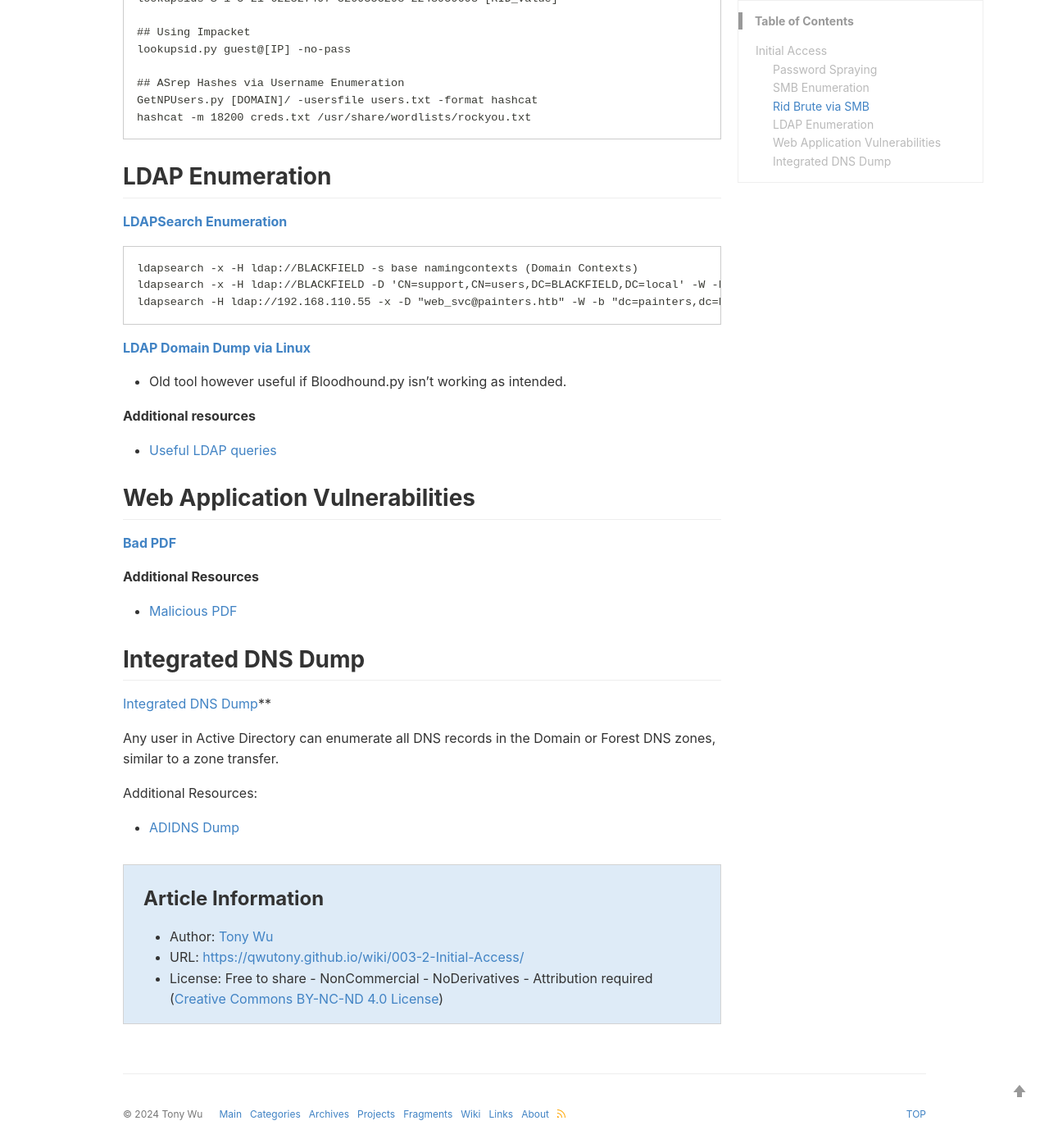
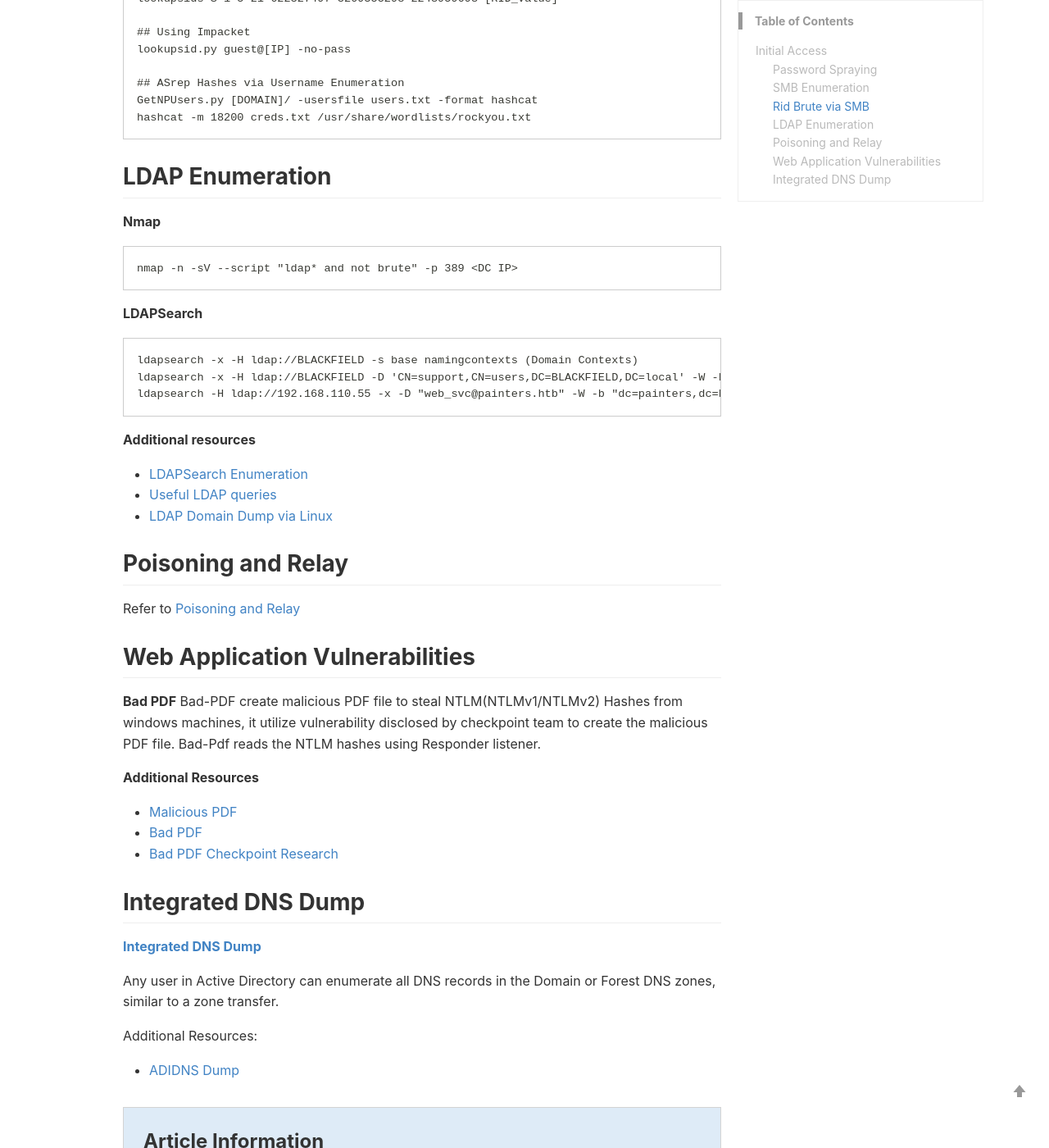
Before and after one commit to qwutony/qwutony.github.io, a Jekyll site: the page built from _wiki/003-2-Initial-Access.md, in a window 1280 px wide and 1400 px high, scrolled down 2058 px. Shown: the whole window at 82% size. Built offline with Jekyll 4.4.1, drawn with Linux system fonts in a browser that asks for light colours; a style sheet for code colours, icons or effects is not loaded.

Commit message:
Update 003-2-Initial-Access.md

````diff
--- a/_wiki/003-2-Initial-Access.md
+++ b/_wiki/003-2-Initial-Access.md
@@ -86,7 +86,13 @@ hashcat -m 18200 creds.txt /usr/share/wordlists/rockyou.txt
 ```
 
 ## LDAP Enumeration
-**[LDAPSearch Enumeration](https://notes.benheater.com/books/active-directory/page/ldapsearch)**
+**Nmap**
+
+```
+nmap -n -sV --script "ldap* and not brute" -p 389 <DC IP>
+```
+
+**LDAPSearch**
 
 ```
 ldapsearch -x -H ldap://BLACKFIELD -s base namingcontexts (Domain Contexts)
@@ -94,20 +100,25 @@ ldapsearch -x -H ldap://BLACKFIELD -D 'CN=support,CN=users,DC=BLACKFIELD,DC=loca
 ldapsearch -H ldap://192.168.110.55 -x -D "web_svc@painters.htb" -W -b "dc=painters,dc=htb" "(msDS-AllowedToDelegateTo=*)" msDS-AllowedToDelegateTo (Constrained Delegation)
 ```
 
-**[LDAP Domain Dump via Linux](https://github.com/dirkjanm/ldapdomaindump)**
-  - Old tool however useful if Bloodhound.py isn't working as intended.
+**Additional resources**
+  - [LDAPSearch Enumeration](https://notes.benheater.com/books/active-directory/page/ldapsearch)
+  - [Useful LDAP queries](https://podalirius.net/en/articles/useful-ldap-queries-for-windows-active-directory-pentesting/)
+  - [LDAP Domain Dump via Linux](https://github.com/dirkjanm/ldapdomaindump)
 
-**Additional resources**
-  - [Useful LDAP queries](https://podalirius.net/en/articles/useful-ldap-queries-for-windows-active-directory-pentesting/)
+## Poisoning and Relay
+Refer to [Poisoning and Relay](https://qwutony.github.io/wiki/003-3-Poisoning-And-Relay/)
 
 ## Web Application Vulnerabilities
-**[Bad PDF](https://github.com/deepzec/Bad-Pdf)**
+**Bad PDF**
+Bad-PDF create malicious PDF file to steal NTLM(NTLMv1/NTLMv2) Hashes from windows machines, it utilize vulnerability disclosed by checkpoint team to create the malicious PDF file. Bad-Pdf reads the NTLM hashes using Responder listener.
 
 **Additional Resources**
   - [Malicious PDF](https://github.com/jonaslejon/malicious-pdf)
+  - [Bad PDF](https://github.com/deepzec/Bad-Pdf)
+  - [Bad PDF Checkpoint Research](https://research.checkpoint.com/ntlm-credentials-theft-via-pdf-files/)
 
 ## Integrated DNS Dump
-[Integrated DNS Dump](https://github.com/dirkjanm/adidnsdump)**
+**[Integrated DNS Dump](https://github.com/dirkjanm/adidnsdump)**
 
 Any user in Active Directory can enumerate all DNS records in the Domain or Forest DNS zones, similar to a zone transfer.
 
````
